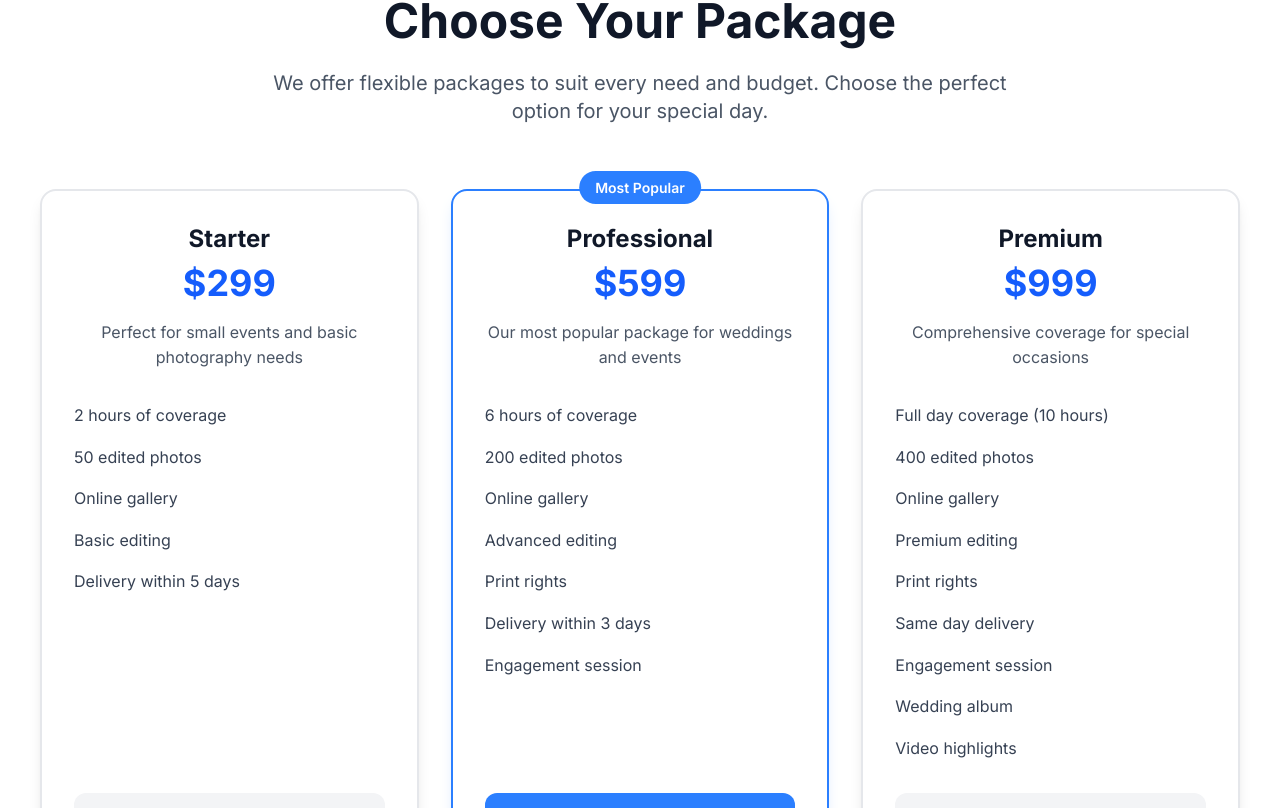
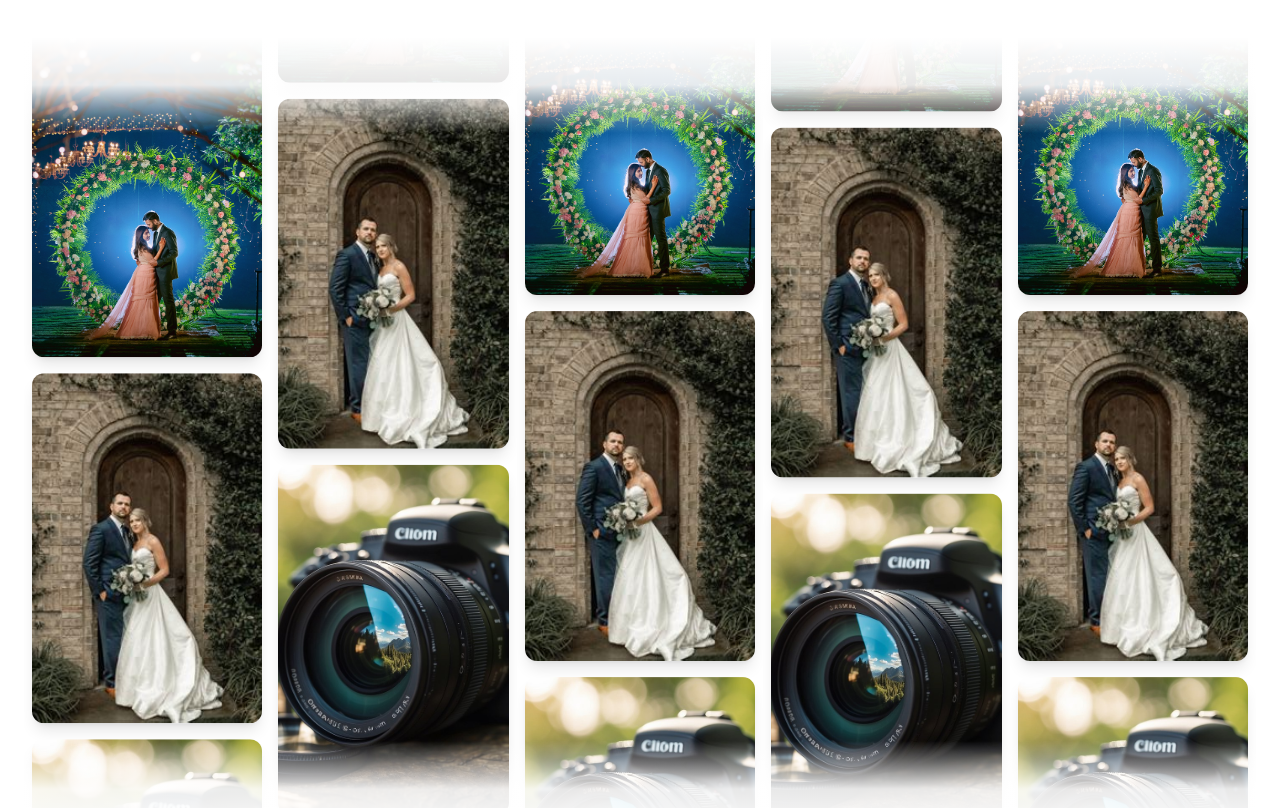
Before and after one commit to AahrbitX/infinity-pixels, a Next.js app: page / in a window 1280 px wide. Shown: the part 2252-3060 px from the top of the page. Built offline with nearby package versions, Linux system fonts and the light colour scheme.

Commit message:
[Feat] Funtionality were completed

```diff
--- a/package.json
+++ b/package.json
@@ -10,6 +10,7 @@
   },
   "dependencies": {
     "framer-motion": "^12.23.12",
+    "lucide-react": "^0.539.0",
     "next": "15.4.6",
     "next-seo": "^6.8.0",
     "react": "19.1.0",
--- a/pages/index.tsx
+++ b/pages/index.tsx
@@ -5,8 +5,8 @@ import NavBar from '@/components/ui/NavBar';
 import Hero from '@/components/ui/Hero';
 import AboutSection from '@/components/ui/AboutSection';
 import TrustedBySection from '@/components/ui/TrustedBySection';
-import FeatureTeasers from '@/components/ui/FeatureTeasers';
-import ServiceSection from '@/components/ui/CityCardGrid';
+import FeatureTeasers from '@/components/ui/Portfolio';
+import ServiceSection from '@/components/ui/Services';
 import Footer from '@/components/ui/Footer';
 import CallToAction from '@/components/ui/CallToAction';
 import Packages from '@/components/ui/Packages';
--- a/pages/portfolio.tsx
+++ /dev/null
@@ -1,3 +0,0 @@
-export default function PortfolioPage() {
-  return <main className="p-8">Portfolio</main>;
-}
--- a/src/components/ui/Portfolio.tsx
+++ b/src/components/ui/Portfolio.tsx
@@ -1,26 +1,92 @@
 import Image from 'next/image';
-import { motion } from 'framer-motion';
+import { motion, AnimatePresence } from 'framer-motion';
+import { useState, useCallback, useEffect } from 'react';
+import { X, ChevronLeft, ChevronRight, Instagram } from 'lucide-react';
 
 export type GalleryImage = {
   src: string;
   alt: string;
   title: string;
+  instagramUrl?: string;
 };
 
 export default function Gallery({ id }: { id?: string }) {
+  const [selectedImageIndex, setSelectedImageIndex] = useState<number | null>(null);
+  const [isModalOpen, setIsModalOpen] = useState(false);
+
   const galleryImages: GalleryImage[] = [
-    { src: '/images/camera.jpg', alt: 'Professional camera setup', title: 'Camera Setup' },
-    { src: '/images/wedding.jpg', alt: 'Wedding photography', title: 'Wedding' },
-    { src: '/images/weding.jpg', alt: 'Wedding ceremony', title: 'Ceremony' },
-    { src: '/images/camera.jpg', alt: 'Professional camera setup', title: 'Camera Setup' },
-    { src: '/images/wedding.jpg', alt: 'Wedding photography', title: 'Wedding' },
-    { src: '/images/weding.jpg', alt: 'Wedding ceremony', title: 'Ceremony' },
-    { src: '/images/camera.jpg', alt: 'Professional camera setup', title: 'Camera Setup' },
-    { src: '/images/wedding.jpg', alt: 'Wedding photography', title: 'Wedding' },
-    { src: '/images/weding.jpg', alt: 'Wedding ceremony', title: 'Ceremony' },
-    { src: '/images/camera.jpg', alt: 'Professional camera setup', title: 'Camera Setup' },
-    { src: '/images/wedding.jpg', alt: 'Wedding photography', title: 'Wedding' },
-    { src: '/images/weding.jpg', alt: 'Wedding ceremony', title: 'Ceremony' },
+    {
+      src: '/images/camera.jpg',
+      alt: 'Professional camera setup',
+      title: 'Camera Setup',
+      instagramUrl: 'https://www.instagram.com/p/example1/'
+    },
+    {
+      src: '/images/wedding.jpg',
+      alt: 'Wedding photography',
+      title: 'Wedding',
+      instagramUrl: 'https://www.instagram.com/p/example2/'
+    },
+    {
+      src: '/images/weding.jpg',
+      alt: 'Wedding ceremony',
+      title: 'Ceremony',
+      instagramUrl: 'https://www.instagram.com/p/example3/'
+    },
+    {
+      src: '/images/camera.jpg',
+      alt: 'Professional camera setup',
+      title: 'Camera Setup',
+      instagramUrl: 'https://www.instagram.com/p/example4/'
+    },
+    {
+      src: '/images/wedding.jpg',
+      alt: 'Wedding photography',
+      title: 'Wedding',
+      instagramUrl: 'https://www.instagram.com/p/example5/'
+    },
+    {
+      src: '/images/weding.jpg',
+      alt: 'Wedding ceremony',
+      title: 'Ceremony',
+      instagramUrl: 'https://www.instagram.com/p/example6/'
+    },
+    {
+      src: '/images/camera.jpg',
+      alt: 'Professional camera setup',
+      title: 'Camera Setup',
+      instagramUrl: 'https://www.instagram.com/p/example7/'
+    },
+    {
+      src: '/images/wedding.jpg',
+      alt: 'Wedding photography',
+      title: 'Wedding',
+      instagramUrl: 'https://www.instagram.com/p/example8/'
+    },
+    {
+      src: '/images/weding.jpg',
+      alt: 'Wedding ceremony',
+      title: 'Ceremony',
+      instagramUrl: 'https://www.instagram.com/p/example9/'
+    },
+    {
+      src: '/images/camera.jpg',
+      alt: 'Professional camera setup',
+      title: 'Camera Setup',
+      instagramUrl: 'https://www.instagram.com/p/example10/'
+    },
+    {
+      src: '/images/wedding.jpg',
+      alt: 'Wedding photography',
+      title: 'Wedding',
+      instagramUrl: 'https://www.instagram.com/p/example11/'
+    },
+    {
+      src: '/images/weding.jpg',
+      alt: 'Wedding ceremony',
+      title: 'Ceremony',
+      instagramUrl: 'https://www.instagram.com/p/example12/'
+    },
   ];
 
   // Calculate proper dimensions for seamless scrolling
@@ -32,6 +98,87 @@ export default function Gallery({ id }: { id?: string }) {
   // For seamless loop, we need to duplicate images and calculate proper animation values
   // The animation should move exactly the height of one complete set of images
   const duplicatedImages = [...galleryImages, ...galleryImages, ...galleryImages];
+
+  const openModal = useCallback((index: number) => {
+    setSelectedImageIndex(index);
+    setIsModalOpen(true);
+    document.body.style.overflow = 'hidden';
+  }, []);
+
+  const closeModal = useCallback(() => {
+    setIsModalOpen(false);
+    setSelectedImageIndex(null);
+    document.body.style.overflow = 'unset';
+  }, []);
+
+  const goToNext = useCallback(() => {
+    if (selectedImageIndex !== null) {
+      setSelectedImageIndex((selectedImageIndex + 1) % galleryImages.length);
+    }
+  }, [selectedImageIndex, galleryImages.length]);
+
+  const goToPrevious = useCallback(() => {
+    if (selectedImageIndex !== null) {
+      setSelectedImageIndex(selectedImageIndex === 0 ? galleryImages.length - 1 : selectedImageIndex - 1);
+    }
+  }, [selectedImageIndex, galleryImages.length]);
+
+  const openInstagram = useCallback(() => {
+    if (selectedImageIndex !== null && galleryImages[selectedImageIndex]?.instagramUrl) {
+      window.open(galleryImages[selectedImageIndex].instagramUrl, '_blank');
+    }
+  }, [selectedImageIndex, galleryImages]);
+
+  // Keyboard navigation
+  useEffect(() => {
+    const handleKeyDown = (e: KeyboardEvent) => {
+      if (!isModalOpen) return;
+
+      switch (e.key) {
+        case 'Escape':
+          closeModal();
+          break;
+        case 'ArrowLeft':
+          goToPrevious();
+          break;
+        case 'ArrowRight':
+          goToNext();
+          break;
+      }
+    };
+
+    document.addEventListener('keydown', handleKeyDown);
+    return () => document.removeEventListener('keydown', handleKeyDown);
+  }, [isModalOpen, goToNext, goToPrevious, closeModal]);
+
+  // Touch/swipe support
+  const [touchStart, setTouchStart] = useState<number | null>(null);
+  const [touchEnd, setTouchEnd] = useState<number | null>(null);
+
+  const minSwipeDistance = 50;
+
+  const onTouchStart = (e: React.TouchEvent) => {
+    setTouchEnd(null);
+    setTouchStart(e.targetTouches[0].clientX);
+  };
+
+  const onTouchMove = (e: React.TouchEvent) => {
+    setTouchEnd(e.targetTouches[0].clientX);
+  };
+
+  const onTouchEnd = () => {
+    if (!touchStart || !touchEnd) return;
+
+    const distance = touchStart - touchEnd;
+    const isLeftSwipe = distance > minSwipeDistance;
+    const isRightSwipe = distance < -minSwipeDistance;
+
+    if (isLeftSwipe) {
+      goToNext();
+    } else if (isRightSwipe) {
+      goToPrevious();
+    }
+  };
 
   return (
     <motion.section
@@ -67,7 +214,7 @@ export default function Gallery({ id }: { id?: string }) {
             }}
           >
             {duplicatedImages.map((image, index) => (
-              <div key={`col1-${index}`} className="group">
+              <div key={`col1-${index}`} className="group cursor-pointer" onClick={() => openModal(index % galleryImages.length)}>
                 <div className="relative h-[350px] rounded-xl overflow-hidden shadow-lg">
                   <Image
                     src={image.src}
@@ -96,7 +243,7 @@ export default function Gallery({ id }: { id?: string }) {
             }}
           >
             {duplicatedImages.map((image, index) => (
-              <div key={`col2-${index}`} className="group">
+              <div key={`col2-${index}`} className="group cursor-pointer" onClick={() => openModal(index % galleryImages.length)}>
                 <div className="relative h-[350px] rounded-xl overflow-hidden shadow-lg">
                   <Image
                     src={image.src}
@@ -125,7 +272,7 @@ export default function Gallery({ id }: { id?: string }) {
             }}
           >
             {duplicatedImages.map((image, index) => (
-              <div key={`col3-${index}`} className="group">
+              <div key={`col3-${index}`} className="group cursor-pointer" onClick={() => openModal(index % galleryImages.length)}>
                 <div className="relative h-[350px] rounded-xl overflow-hidden shadow-lg">
                   <Image
                     src={image.src}
@@ -154,7 +301,7 @@ export default function Gallery({ id }: { id?: string }) {
             }}
           >
             {duplicatedImages.map((image, index) => (
-              <div key={`col4-${index}`} className="group">
+              <div key={`col4-${index}`} className="group cursor-pointer" onClick={() => openModal(index % galleryImages.length)}>
                 <div className="relative h-[350px] rounded-xl overflow-hidden shadow-lg">
                   <Image
                     src={image.src}
@@ -183,7 +330,7 @@ export default function Gallery({ id }: { id?: string }) {
             }}
           >
             {duplicatedImages.map((image, index) => (
-              <div key={`col5-${index}`} className="group">
+              <div key={`col5-${index}`} className="group cursor-pointer" onClick={() => openModal(index % galleryImages.length)}>
                 <div className="relative h-[350px] rounded-xl overflow-hidden shadow-lg">
                   <Image
                     src={image.src}
@@ -200,6 +347,87 @@ export default function Gallery({ id }: { id?: string }) {
           </motion.div>
         </div>
       </div>
+
+      {/* Image Modal */}
+      <AnimatePresence>
+        {isModalOpen && selectedImageIndex !== null && (
+          <motion.div
+            initial={{ opacity: 0 }}
+            animate={{ opacity: 1 }}
+            exit={{ opacity: 0 }}
+            className="fixed inset-0 bg-black/90 z-50 flex items-center justify-center p-4"
+            onClick={closeModal}
+          >
+            <div
+              className="relative w-full max-w-6xl h-full max-h-[90vh] flex items-center justify-center"
+              onClick={(e) => e.stopPropagation()}
+              onTouchStart={onTouchStart}
+              onTouchMove={onTouchMove}
+              onTouchEnd={onTouchEnd}
+            >
+              {/* Close Button */}
+              <button
+                onClick={closeModal}
+                className="absolute top-4 right-4 z-10 p-2 bg-black/50 hover:bg-black/70 text-white rounded-full transition-colors"
+              >
+                <X size={24} />
+              </button>
+
+              {/* Instagram Button */}
+              {galleryImages[selectedImageIndex]?.instagramUrl && (
+                <button
+                  onClick={openInstagram}
+                  className="absolute top-4 right-16 z-10 p-2 bg-gradient-to-r from-purple-500 to-pink-500 hover:from-purple-600 hover:to-pink-600 text-white rounded-full transition-colors"
+                  title="View on Instagram"
+                >
+                  <Instagram size={24} />
+                </button>
+              )}
+
+              {/* Navigation Arrows */}
+              <button
+                onClick={goToPrevious}
+                className="absolute left-4 top-1/2 -translate-y-1/2 z-10 p-3 bg-black/50 hover:bg-black/70 text-white rounded-full transition-colors"
+              >
+                <ChevronLeft size={32} />
+              </button>
+
+              <button
+                onClick={goToNext}
+                className="absolute right-4 top-1/2 -translate-y-1/2 z-10 p-3 bg-black/50 hover:bg-black/70 text-white rounded-full transition-colors"
+              >
+                <ChevronRight size={32} />
+              </button>
+
+              {/* Image Display */}
+              <div className="relative w-full h-full flex items-center justify-center">
+                <Image
+                  src={galleryImages[selectedImageIndex].src}
+                  alt={galleryImages[selectedImageIndex].alt}
+                  fill
+                  className="object-contain"
+                  priority
+                />
+
+                {/* Image Info */}
+                <div className="absolute bottom-4 left-1/2 -translate-x-1/2 bg-black/70 text-white px-6 py-3 rounded-full">
+                  <h3 className="text-lg font-semibold text-center">
+                    {galleryImages[selectedImageIndex].title}
+                  </h3>
+                  <p className="text-sm text-center opacity-80">
+                    {selectedImageIndex + 1} of {galleryImages.length}
+                  </p>
+                </div>
+              </div>
+
+              {/* Touch Instructions */}
+              <div className="absolute bottom-20 left-1/2 -translate-x-1/2 text-white/60 text-sm text-center">
+                <p>Swipe left/right or use arrow keys to navigate</p>
+              </div>
+            </div>
+          </motion.div>
+        )}
+      </AnimatePresence>
     </motion.section>
   );
 }
```
Also changed, not shown: 1 other file (tests, documents, lock files or other folders).
